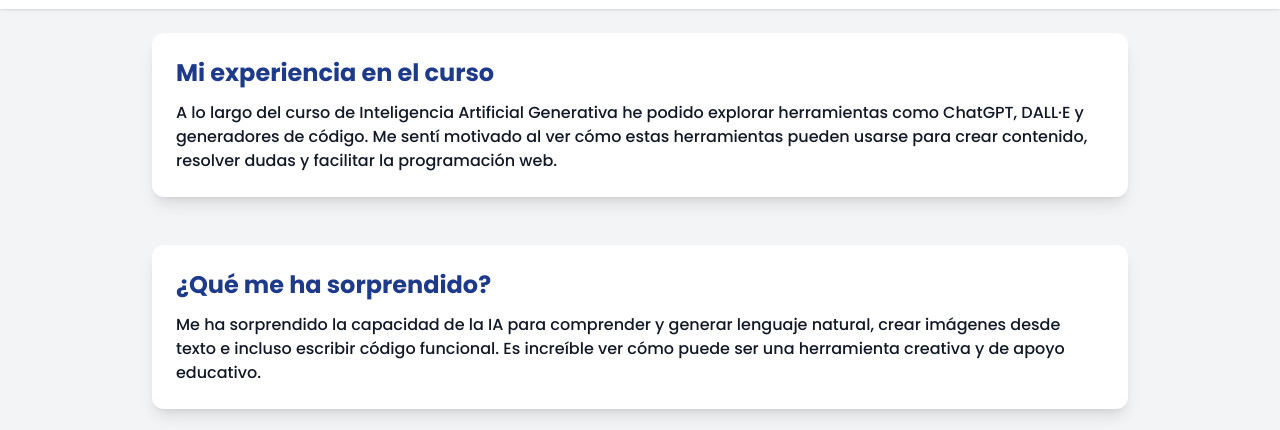
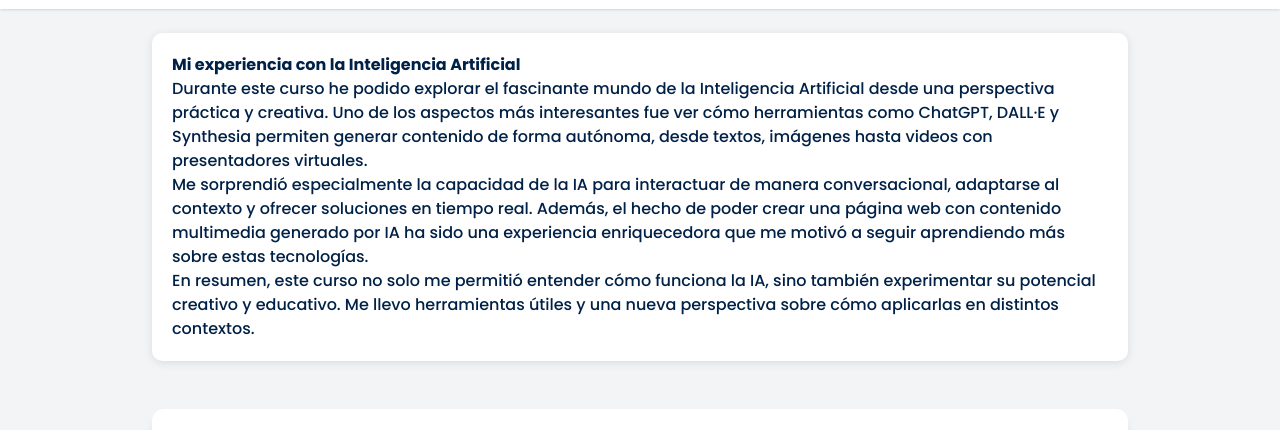
Before and after one commit to Aldair2503/CursoIAG, a plain HTML site: page index.html in a window 1280 px wide. Shown: the part 299-729 px from the top of the page. Drawn offline with nearby package versions, Linux system fonts and the light colour scheme.

Commit message:
Update index.html

```diff
--- a/index.html
+++ b/index.html
@@ -55,6 +55,18 @@
 
   <!-- Contenido principal -->
   <main class="max-w-5xl mx-auto p-6 space-y-12">
+    <section id="experiencia" class="seccion" style="background-color: white; color: #002147; padding: 20px; border-radius: 10px; box-shadow: 0 2px 10px rgba(0,0,0,0.1);">
+  <h2 style="color: #002147; font-weight: bold;">Mi experiencia con la Inteligencia Artificial</h2>
+  <p>
+    Durante este curso he podido explorar el fascinante mundo de la Inteligencia Artificial desde una perspectiva práctica y creativa. Uno de los aspectos más interesantes fue ver cómo herramientas como ChatGPT, DALL·E y Synthesia permiten generar contenido de forma autónoma, desde textos, imágenes hasta videos con presentadores virtuales.
+  </p>
+  <p>
+    Me sorprendió especialmente la capacidad de la IA para interactuar de manera conversacional, adaptarse al contexto y ofrecer soluciones en tiempo real. Además, el hecho de poder crear una página web con contenido multimedia generado por IA ha sido una experiencia enriquecedora que me motivó a seguir aprendiendo más sobre estas tecnologías.
+  </p>
+  <p>
+    En resumen, este curso no solo me permitió entender cómo funciona la IA, sino también experimentar su potencial creativo y educativo. Me llevo herramientas útiles y una nueva perspectiva sobre cómo aplicarlas en distintos contextos.
+  </p>
+</section>
 
     <section id="experiencia" class="bg-white rounded-xl shadow-lg p-6">
       <h2 class="text-2xl font-bold text-primary mb-3">Mi experiencia en el curso</h2>
```
